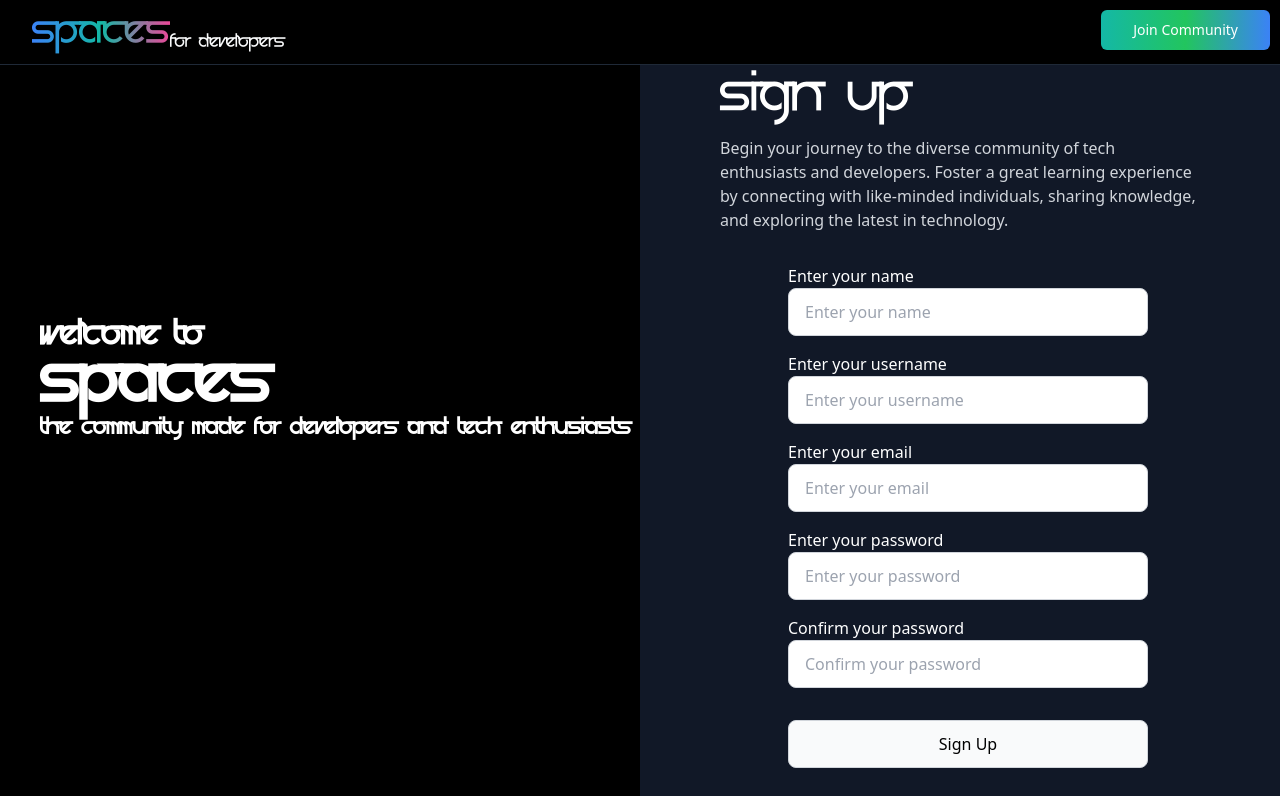
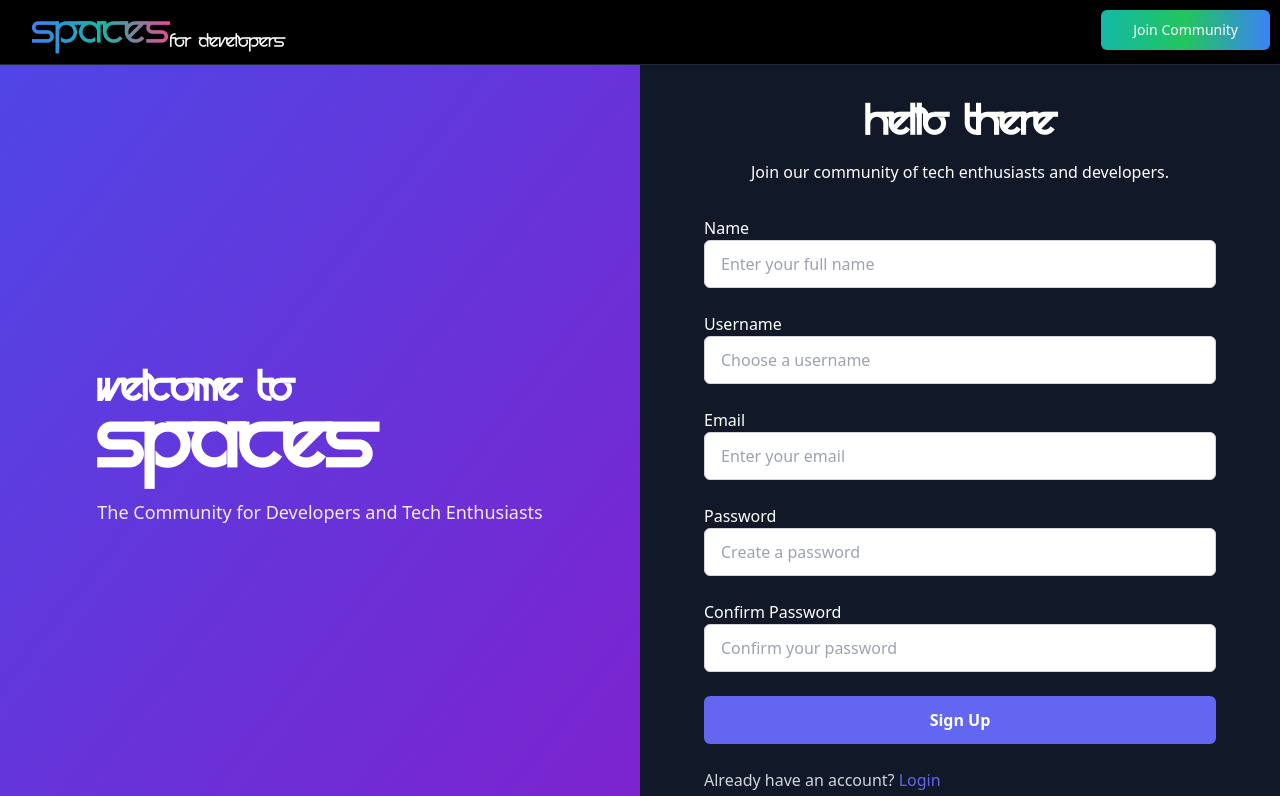
Before and after one commit to Siddhartha-0709/For-the-Love-of-Tech, a React (Vite) app in the folder frontEnd/: page /signup in a window 1280 px wide. Shown: the top 796 px of the page. Built offline with nearby package versions, Linux system fonts and the light colour scheme.

Commit message:
UI Tweaks

```diff
--- a/frontEnd/src/Screens/Community.jsx
+++ b/frontEnd/src/Screens/Community.jsx
@@ -5,6 +5,7 @@ import { useLocation } from 'react-router-dom';
 import axios from 'axios';
 import { useState } from 'react';
 import Header from './Header';
+import Loader from './Loader';
 function Community() {
     // Extracting data from location state
     const location = useLocation();
@@ -21,7 +22,7 @@ function Community() {
         title: '',
         media: null,
     });
-
+    const [loader, setLoader] = useState(false);
     // Function to fetch random users
     const getUserData = async () => {
         try {
@@ -95,22 +96,26 @@ function Community() {
         formDataToSubmit.append('author', data._id);
 
         try {
+
             // Ensure a media file is selected
             if (!formData.media) {
                 alert('Please select a file');
                 return;
             }
-
+            // Add a loader
+            setLoader(true);
             // Send the form data to the server
             const response = await axios.post('https://siddharthapro.in/app3/api/v1/post/create', formDataToSubmit);
             console.log(response.data);
             alert('Post created successfully!');
+            setLoader(false);
             toggleModal(); // Close the modal after successful submission
         } catch (error) {
             console.error(error);
             alert(error.message);
         }
     };
+
 
     const sharePost = async (postId) => {
         try {
@@ -139,7 +144,7 @@ function Community() {
 
     return (
         <>
-            <Header/>
+            <Header />
             {isModalOpen && (
                 <div className="fixed inset-0 z-50 flex items-center justify-center bg-gray-900 bg-opacity-50">
                     <div className="flex flex-col items-center justify-center bg-gray-100 rounded-lg">
@@ -183,9 +188,9 @@ function Community() {
                     </div>
                 </div>
             )}
-
-            <div className='bg-gray-950 grid grid-cols-[1.2fr_3fr] mt-10' style={{ height: '94.5vh' }}>
-                <div className='bg-gray-950 p-8'>
+            {loader ? <Loader /> : null}
+            <div className='bg-gray-950 grid md:grid-cols-[1.2fr_3fr] mt-10' style={{ height: '94.5vh' }}>
+                <div className='bg-gray-950 p-8 hidden md:block'>
                     <div className='bg-gray-800 rounded-3xl'>
                         <img src="https://images.pexels.com/photos/1103970/pexels-photo-1103970.jpeg?auto=compress&cs=tinysrgb&w=1260&h=750&dpr=1" alt="" srcSet="" className='rounded-t-3xl h-1/3 w-full object-cover' style={{ height: '100px' }} />
                         <img src={user.profilePic} alt="" srcSet="" className='' style={{ borderRadius: '50px', height: '90px', width: '90px', border: '2px solid white', position: 'relative', top: '-45px', left: '135px' }} />
@@ -238,7 +243,7 @@ function Community() {
                         </div>
                     </div>
                 </div>
-                <div className='bg-gray-950 overflow-y-auto p-8 custom-scrollbar'>
+                <div className='bg-gray-950 overflow-y-auto p-8 custom-scrollbar '>
                     <div className="bg-gray-800 rounded-3xl flex items-center pt-3 pb-3 pr-3 pl-3">
                         <img
                             src={data.profilePic}
--- a/frontEnd/src/Screens/Login.jsx
+++ b/frontEnd/src/Screens/Login.jsx
@@ -22,15 +22,15 @@ function Login() {
     };
 
     // Handle form submission
-    const handleSubmit = async(e) => {
+    const handleSubmit = async (e) => {
         e.preventDefault();
         // Log formData to the console
         console.log('Login Data:', formData);
         try {
-            const response =  await axios.post('https://siddharthapro.in/app3/api/v1/user/login', formData);
+            const response = await axios.post('https://siddharthapro.in/app3/api/v1/user/login', formData);
             console.log(response.data);
             alert('User Logged successfully!');
-            navigate('/community',{state:{data:response.data}});
+            navigate('/community', { state: { data: response.data } });
         } catch (error) {
             alert(error.message);
         }
@@ -39,56 +39,66 @@ function Login() {
     return (
         <>
             <Header />
-            <div className="flex justify-center items-center h-screen bg-gray-900 grid grid-cols-2">
-                <div className='h-full bg-black items-center flex'>
-                    <div className="ml-10 mb-40">
-                        <h1 className="text-3xl font-bold text-white" style={{ fontFamily: 'Prognostic' }}>Welcome to</h1>
-                        <h1 className="text-6xl font-bold text-white" style={{ fontFamily: 'Prognostic' }}>Spaces</h1>
-                        <h1 className="text-xl font-bold text-white" style={{ fontFamily: 'Prognostic' }}>The Community made for Developers and Tech Enthusiasts</h1>
+            <div className="flex flex-col md:flex-row justify-center items-center h-screen bg-gray-900">
+                {/* Left Section: Welcome Message */}
+                <div className="md:w-1/2 w-full h-full bg-gradient-to-br from-indigo-600 to-purple-700 flex items-center justify-center">
+                    <div className="ml-6 md:ml-10 mb-10 md:mb-40 text-center md:text-left">
+                        <h1 className="text-3xl md:text-4xl font-extrabold text-white" style={{ fontFamily: 'Prognostic' }}>Welcome to</h1>
+                        <h1 className="text-5xl md:text-7xl font-extrabold text-white mb-4" style={{ fontFamily: 'Prognostic' }}>Spaces</h1>
+                        <h1 className="text-lg md:text-xl font-medium text-white opacity-90" style={{ fontFamily: '' }}>
+                            The Community for Developers and Tech Enthusiasts
+                        </h1>
                     </div>
                 </div>
+
+                {/* Right Section: Login Form */}
+                <div className="md:w-1/2 w-full h-full flex items-center justify-center">
+                    <div className="w-full md:w-3/4 px-6 md:px-0">
+                        {/* Heading */}
+                        <h1 className="text-4xl md:text-5xl text-white font-bold text-center md:text-left mb-6" style={{ fontFamily: 'Prognostic' }}>Welcome Back</h1>
+                        <p className="text-sm md:text-md text-gray-300 text-center md:text-left mb-8">
+                            Continue your journey with our diverse community. Log in to connect, share knowledge, and explore the latest in tech.
+                        </p>
+                        {/* Form */}
+                        <form onSubmit={handleSubmit} className="space-y-6">
+                            {/* Email Field */}
                             <div>
-                    <div>
-                        <div className="w-3/4 ml-auto mr-auto">
-                            <h1 className="text-5xl text-white" style={{ fontFamily: 'Prognostic' }}>Welcome Back</h1>
-                            <h1 className="text-md mt-4 text-gray-300">Continue your journey in our diverse community of tech enthusiasts and developers. Log in to foster great learning experiences, connect with peers, and explore the latest in technology.</h1>
-                        </div>
-                        <div className="w-3/4 ml-auto mr-auto">
-                            <form className="w-3/4 ml-auto mr-auto mt-8" onSubmit={handleSubmit}>
-                                <label>
-                                    <p className="text-white ml-2">Enter your email </p>
+                                <label className="block text-left text-gray-200 mb-2 font-medium">Email</label>
                                 <input
-                                        type="text"
+                                    type="email"
                                     name="email"
                                     value={formData.email}
                                     onChange={handleInputChange}
-                                        className="w-full h-12 px-4 border border-gray-300 rounded-lg focus:outline-none focus:ring-2 focus:ring-gray-400 ml-2 mb-4"
-                                        placeholder="Enter your Email"
+                                    className="w-full h-12 px-4 border border-gray-300 rounded-lg bg-gray-50 focus:outline-none focus:ring-2 focus:ring-indigo-500"
+                                    placeholder="Enter your email"
                                 />
-                                </label>
-                                <label>
-                                    <p className="text-white ml-2">Enter your password</p>
+                            </div>
+                            {/* Password Field */}
+                            <div>
+                                <label className="block text-left text-gray-200 mb-2 font-medium">Password</label>
                                 <input
                                     type="password"
                                     name="password"
                                     value={formData.password}
                                     onChange={handleInputChange}
-                                        className="w-full h-12 px-4 border border-gray-300 rounded-lg focus:outline-none focus:ring-2 focus:ring-gray-400 ml-2 mb-4"
+                                    className="w-full h-12 px-4 border border-gray-300 rounded-lg bg-gray-50 focus:outline-none focus:ring-2 focus:ring-indigo-500"
                                     placeholder="Enter your password"
                                 />
-                                </label>
-                                <button className="w-full h-12 mt-4 bg-gray-50 border border-gray-300 rounded-lg focus:outline-none focus:ring-2 focus:ring-gray-400 hover:bg-gray-400 m-2">
+                            </div>
+                            {/* Sign In Button */}
+                            <button className="w-full h-12 mt-4 bg-indigo-600 text-white font-semibold rounded-lg hover:bg-indigo-700 focus:outline-none focus:ring-2 focus:ring-indigo-500 transition duration-200">
                                 Sign In
                             </button>
-                                <p className="text-white mt-4">
-                                    Don't have an account? <a href="/signup" className="text-blue-500">Sign Up</a>
+                            {/* Sign Up Link */}
+                            <p className="text-gray-300 text-center mt-6">
+                                Don't have an account? <a href="/signup" className="text-indigo-400 hover:underline">Sign Up</a>
                             </p>
                         </form>
                     </div>
                 </div>
             </div>
-            </div>
-            <Footer/>
+            <Footer />
+
         </>
     )
 }
--- a/frontEnd/src/Screens/SignUp.jsx
+++ b/frontEnd/src/Screens/SignUp.jsx
@@ -2,7 +2,9 @@ import React, { useState } from 'react';
 import axios from 'axios';
 import Header from './Header';
 import Footer from './Footer';
+import { Navigate, useNavigate } from 'react-router-dom';
 function SignUp() {
+    const navigate = useNavigate();
     // State to hold form data
     const [formData, setFormData] = useState({
         name: '',
@@ -38,89 +40,100 @@ function SignUp() {
     return (
         <>
             <Header />
-            <div className="pt-16">
-                <div className="flex justify-center items-center bg-gray-900 grid grid-cols-2">
-                    <div className="h-full bg-black items-center flex">
-                        <div className="ml-10 mb-40">
-                            <h1 className="text-3xl font-bold text-white" style={{ fontFamily: 'Prognostic' }}>Welcome to</h1>
-                            <h1 className="text-6xl font-bold text-white" style={{ fontFamily: 'Prognostic' }}>Spaces</h1>
-                            <h1 className="text-xl font-bold text-white" style={{ fontFamily: 'Prognostic' }}>The Community made for Developers and Tech Enthusiasts</h1>
+            <div className="pt-10 bg-gray-100 min-h-screen">
+                <div className="flex flex-col items-center sm:grid sm:grid-cols-2 bg-white shadow-lg rounded-lg overflow-hidden">
+                    {/* Left Section: Welcome Text */}
+                    <div className="w-full h-full bg-gradient-to-br from-indigo-600 to-purple-700 flex items-center justify-center">
+                        <div className="p-4 text-center sm:text-left">
+                            <h1 className="text-4xl font-extrabold text-white" style={{ fontFamily: 'Prognostic' }}>Welcome to</h1>
+                            <h1 className="text-7xl font-extrabold text-white mb-4" style={{ fontFamily: 'Prognostic' }}>Spaces</h1>
+                            <p className="text-lg font-medium text-white opacity-90">The Community for Developers and Tech Enthusiasts</p>
                         </div>
                     </div>
-                    <div>
-                        <div className="w-3/4 ml-auto mr-auto mt-2">
-                            <h1 className="text-5xl text-white" style={{ fontFamily: 'Prognostic' }}>Sign Up</h1>
-                            <h1 className="text-md mt-4 text-gray-300">Begin your journey to the diverse community of tech enthusiasts and developers. Foster a great learning experience by connecting with like-minded individuals, sharing knowledge, and exploring the latest in technology.</h1>
+                    {/* Right Section: Sign Up Form */}
+                    <div className="p-4 sm:p-16 sm:order-1 bg-gray-900">
+                        <div className="text-center mb-8">
+                            <h1 className="text-4xl font-bold text-white" style={{ fontFamily: 'Prognostic' }}>Hello There</h1>
+                            <p className="text-md mt-4 text-white" style={{ fontFamily: '' }}>Join our community of tech enthusiasts and developers.</p>
                         </div>
-                        <div className="w-3/4 ml-auto mr-auto">
-                            <form className="w-3/4 ml-auto mr-auto mt-8" onSubmit={handleSubmit}>
-                                <label>
-                                    <p className="text-white ml-2">Enter your name</p>
+                        <div className="w-full">
+                            <form className="space-y-6" onSubmit={handleSubmit}>
+                                {/* Name Field */}
+                                <div>
+                                    <label className="block text-left text-white font-medium">Name</label>
                                     <input
                                         type="text"
                                         name="name"
                                         value={formData.name}
                                         onChange={handleInputChange}
-                                        className="w-full h-12 px-4 border border-gray-300 rounded-lg focus:outline-none focus:ring-2 focus:ring-gray-400 ml-2 mb-4"
-                                        placeholder="Enter your name"
+                                        className="w-full h-12 px-4 border border-gray-300 rounded-md focus:outline-none focus:ring-2 focus:ring-indigo-500"
+                                        placeholder="Enter your full name"
                                     />
-                                </label>
-                                <label>
-                                    <p className="text-white ml-2">Enter your username</p>
+                                </div>
+                                {/* Username Field */}
+                                <div>
+                                    <label className="block text-left text-white font-medium">Username</label>
                                     <input
                                         type="text"
                                         name="userName"
                                         value={formData.userName}
                                         onChange={handleInputChange}
-                                        className="w-full h-12 px-4 border border-gray-300 rounded-lg focus:outline-none focus:ring-2 focus:ring-gray-400 ml-2 mb-4"
-                                        placeholder="Enter your username"
+                                        className="w-full h-12 px-4 border border-gray-300 rounded-md focus:outline-none focus:ring-2 focus:ring-indigo-500"
+                                        placeholder="Choose a username"
                                     />
-                                </label>
-                                <label>
-                                    <p className="text-white ml-2">Enter your email</p>
+                                </div>
+                                {/* Email Field */}
+                                <div>
+                                    <label className="block text-left text-white font-medium">Email</label>
                                     <input
                                         type="email"
                                         name="email"
                                         value={formData.email}
                                         onChange={handleInputChange}
-                                        className="w-full h-12 px-4 border border-gray-300 rounded-lg focus:outline-none focus:ring-2 focus:ring-gray-400 ml-2 mb-4"
+                                        className="w-full h-12 px-4 border border-gray-300 rounded-md focus:outline-none focus:ring-2 focus:ring-indigo-500"
                                         placeholder="Enter your email"
                                     />
-                                </label>
-                                <label>
-                                    <p className="text-white ml-2">Enter your password</p>
+                                </div>
+                                {/* Password Field */}
+                                <div>
+                                    <label className="block text-left text-white font-medium">Password</label>
                                     <input
                                         type="password"
                                         name="password"
                                         value={formData.password}
                                         onChange={handleInputChange}
-                                        className="w-full h-12 px-4 border border-gray-300 rounded-lg focus:outline-none focus:ring-2 focus:ring-gray-400 ml-2 mb-4"
-                                        placeholder="Enter your password"
+                                        className="w-full h-12 px-4 border border-gray-300 rounded-md focus:outline-none focus:ring-2 focus:ring-indigo-500"
+                                        placeholder="Create a password"
                                     />
-                                </label>
-                                <label>
-                                    <p className="text-white ml-2">Confirm your password</p>
+                                </div>
+                                {/* Confirm Password Field */}
+                                <div>
+                                    <label className="block text-left text-white font-medium">Confirm Password</label>
                                     <input
                                         type="password"
                                         name="confirmPassword"
                                         value={formData.confirmPassword}
                                         onChange={handleInputChange}
-                                        className="w-full h-12 px-4 border border-gray-300 rounded-lg focus:outline-none focus:ring-2 focus:ring-gray-400 ml-2 mb-4"
+                                        className="w-full h-12 px-4 border border-gray-300 rounded-md focus:outline-none focus:ring-2 focus:ring-indigo-500"
                                         placeholder="Confirm your password"
                                     />
-                                </label>
-                                <button className="w-full h-12 mt-4 bg-gray-50 border border-gray-300 rounded-lg focus:outline-none focus:ring-2 focus:ring-gray-400 hover:bg-gray-400 m-2">
+                                </div>
+                                {/* Submit Button */}
+                                <button className="w-full h-12 mt-4 bg-indigo-500 text-white font-semibold rounded-md hover:bg-indigo-600 focus:outline-none focus:ring-2 focus:ring-indigo-500 transition duration-200">
                                     Sign Up
                                 </button>
-                                <p className="text-white mt-4 mb-10">
-                                    Already have an account? <a href="/login" className="text-blue-500">Login</a>
+                                {/* Already Have an Account */}
+                                <p className="text-gray-300 mt-6">
+                                    Already have an account? <a href="/login" className="text-indigo-500 hover:underline">Login</a>
                                 </p>
                             </form>
                         </div>
                     </div>
                 </div>
             </div>
-            <Footer/>
+            <Footer />
+
+
         </>
     );
 }
--- a/frontEnd/src/Screens/UserProfile.jsx
+++ b/frontEnd/src/Screens/UserProfile.jsx
@@ -171,7 +171,7 @@ function UserProfile() {
             </>):null}
             <Header/>
             <div className="flex flex-col p-8 bg-gray-900 mt-10">
-                <div className='bg-gray-800 rounded-3xl w-3/4 mx-auto'>
+                <div className='bg-gray-800 rounded-3xl md:w-3/4 w-11/12 mx-auto'>
                     <img
                         src="https://images.pexels.com/photos/1103970/pexels-photo-1103970.jpeg?auto=compress&cs=tinysrgb&w=1260&h=750&dpr=1"
                         alt="Cover"
@@ -223,7 +223,7 @@ function UserProfile() {
                     </div>
                 </div>
 
-                <div className='bg-gray-800 mt-5 p-5 rounded-3xl w-3/4 mx-auto overflow-y-auto custom-scrollbar' style={{height:'55vh'}}>
+                <div className='bg-gray-800 mt-5 p-5 rounded-3xl md:w-3/4 w-11/12 mx-auto overflow-y-auto custom-scrollbar' style={{height:'55vh'}}>
                     <h1 className='text-white text-2xl font-semibold'>Posts</h1>
                     {posts && posts.length > 0 ? (
                         posts.map(post => (
```
Also changed, not shown: frontEnd/src/Screens/CourseListing.jsx (+11 -9 lines), frontEnd/src/Screens/CourseModule.jsx (+17 -8 lines). Lines whose indentation alone changed are shown as unchanged.
